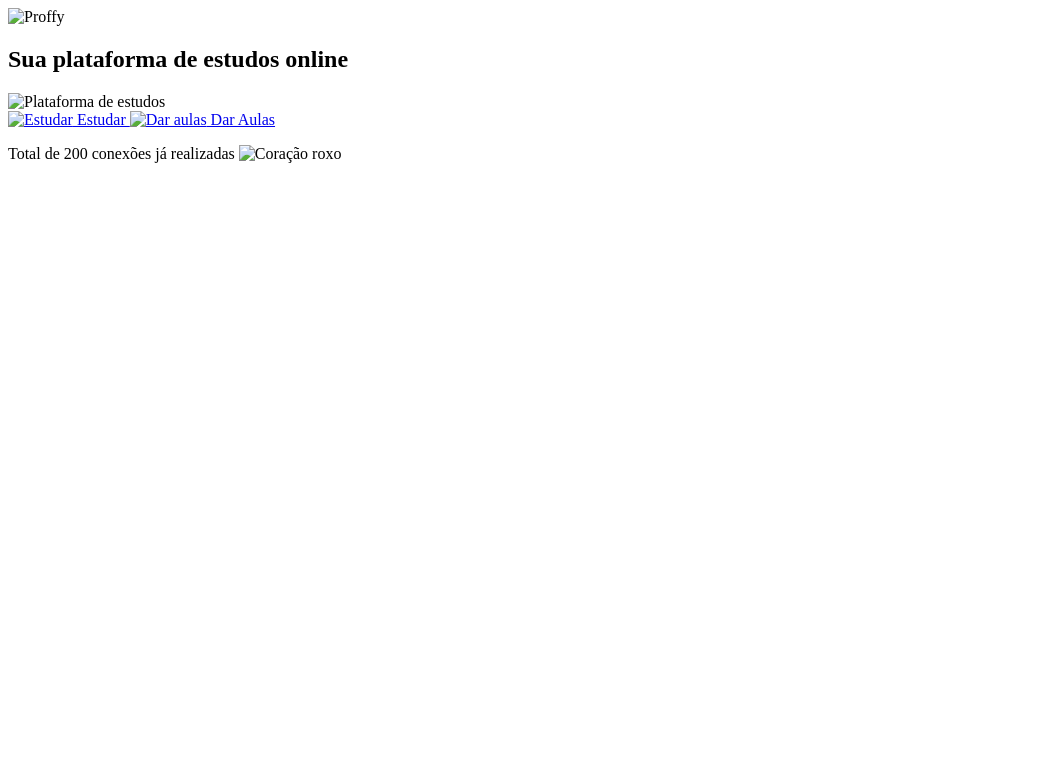
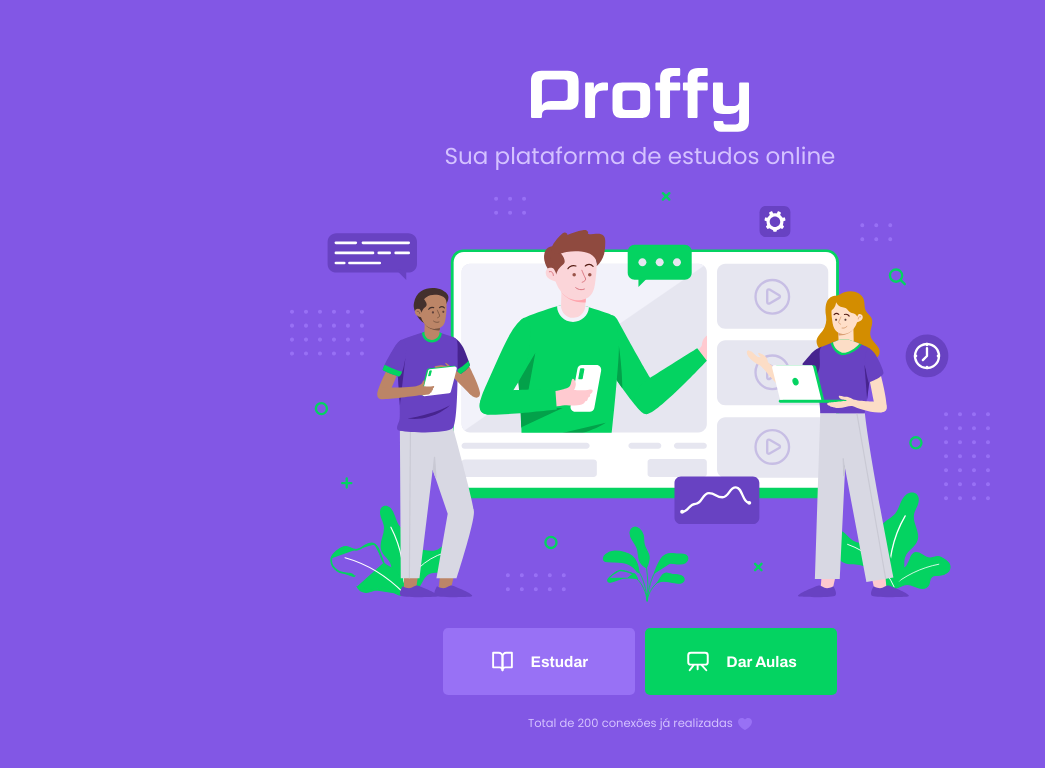
Before and after one commit to Koliveir/nlw, a plain HTML site: page index.html in a window 1280 px wide. Shown: the whole page, without its empty margins (0-1045 px from the left). Drawn offline with Linux system fonts and the light colour scheme; the site is published under a folder, as on GitHub Pages, so addresses that start at the root find nothing.

Commit message:
Mudanças nos links

```diff
--- a/index.html
+++ b/index.html
@@ -4,33 +4,33 @@
     <meta charset="UTF-8">
     <meta name="viewport" content="width=device-width, initial-scale=1.0">
     <title>Proffy | Sua plataforma de estudos online</title>
-    <link rel="stylesheet" href="/styles/main.css">
-    <link rel="stylesheet" href="/styles/partials/page-lading.css">
+    <link rel="stylesheet" href="./styles/main.css">
+    <link rel="stylesheet" href="./styles/partials/page-lading.css">
     <link href="https://fonts.googleapis.com/css2?family=Archivo:wght@400;700&amp;family=Poppins:wght@400;600&amp;display=swap" rel="stylesheet">
 </head>
 <body id="page-landing">
 
     <div id="container">
         <div class="logo-container">
-            <img src="/images/logo.svg" alt="Proffy">
+            <img src="./images/logo.svg" alt="Proffy">
             <h2>Sua plataforma de estudos online</h2>
         </div>
 
-        <img class="hero-image" src="/images/landing.svg" alt="Plataforma de estudos">
+        <img class="hero-image" src="./images/landing.svg" alt="Plataforma de estudos">
 
         <div class="buttons-container">
-                <a class="study" href="/study.html">
-                <img src="/images/icons/study.svg" alt="Estudar">
+                <a class="study" href="./study.html">
+                <img src="./images/icons/study.svg" alt="Estudar">
                 Estudar
             </a>
-            <a class="give-classes" href="/give-classes.html">
-                <img src="/images/icons/give-classes.svg"       alt="Dar aulas">
+            <a class="give-classes" href="./give-classes.html">
+                <img src="./images/icons/give-classes.svg"       alt="Dar aulas">
                 Dar Aulas
             </a>
         </div>
         <p class="total-connections">
             Total de 200 conexões já realizadas
-            <img src="/images/icons/purple-heart.svg" alt="Coração roxo">
+            <img src="./images/icons/purple-heart.svg" alt="Coração roxo">
         </p>
     </div>
 
```
